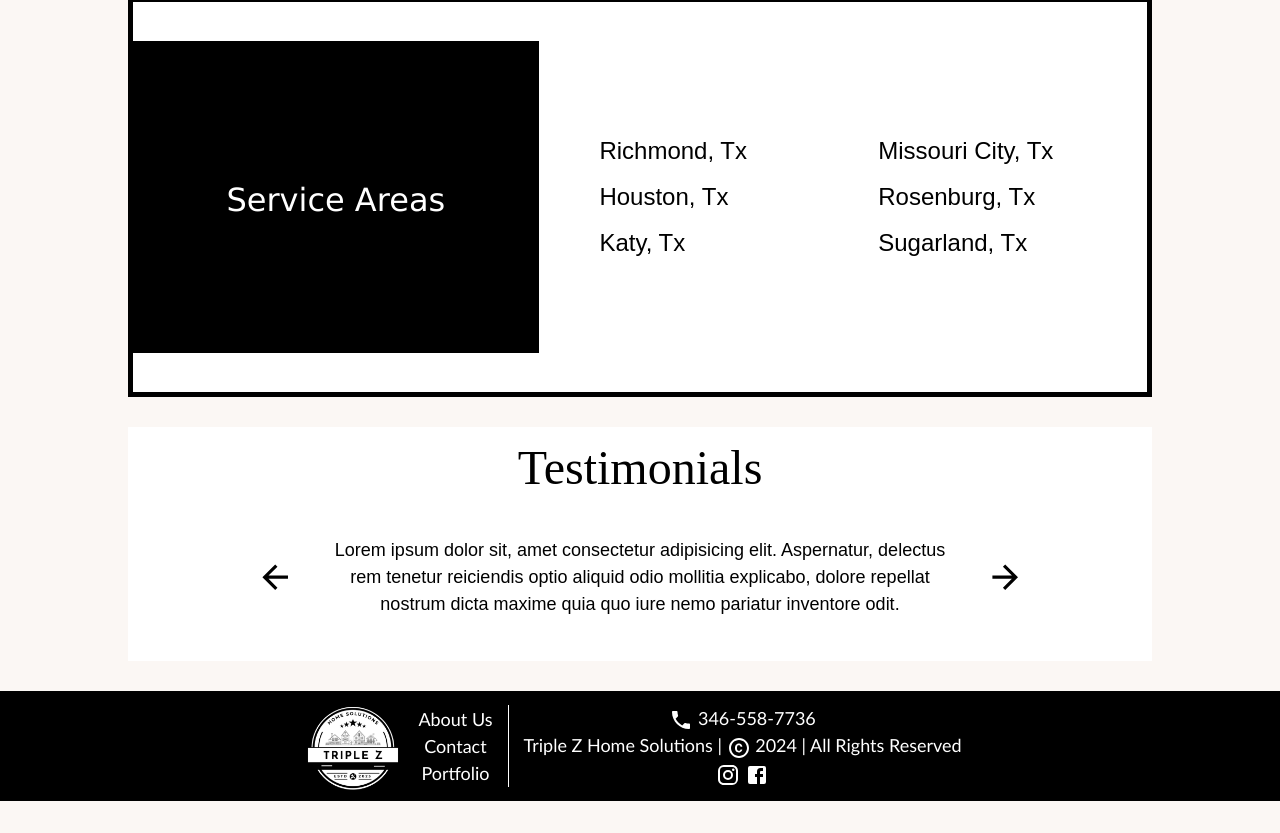
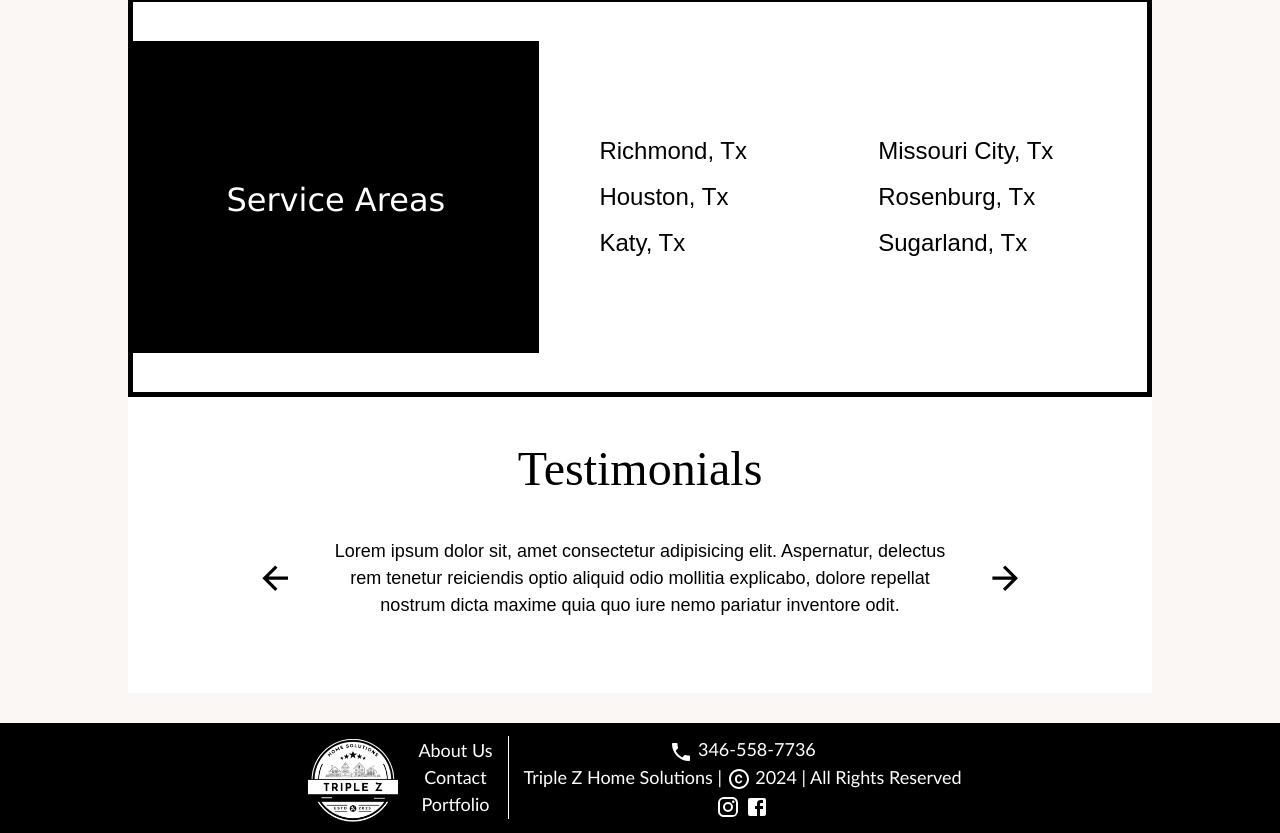
Before and after one commit to aimaovai/triple-z-home-solutions, a Next.js app: page / in a window 1280 px wide. Shown: the part 1165-1998 px from the top of the page. Before the commit the page ends 1966 px from the top, so only its background shows below. Built offline with nearby package versions, Linux system fonts and the light colour scheme; a web font is replaced by a local one.

Commit message:
Fixed testimonials padding

```diff
--- a/src/components/sectioncard/sectioncard.module.css
+++ b/src/components/sectioncard/sectioncard.module.css
@@ -5,5 +5,5 @@
     flex-direction: column;
     gap: 10px;
     align-items: center;
-    margin-top: 30px;
+    padding: 3% 0;;
   }
```
